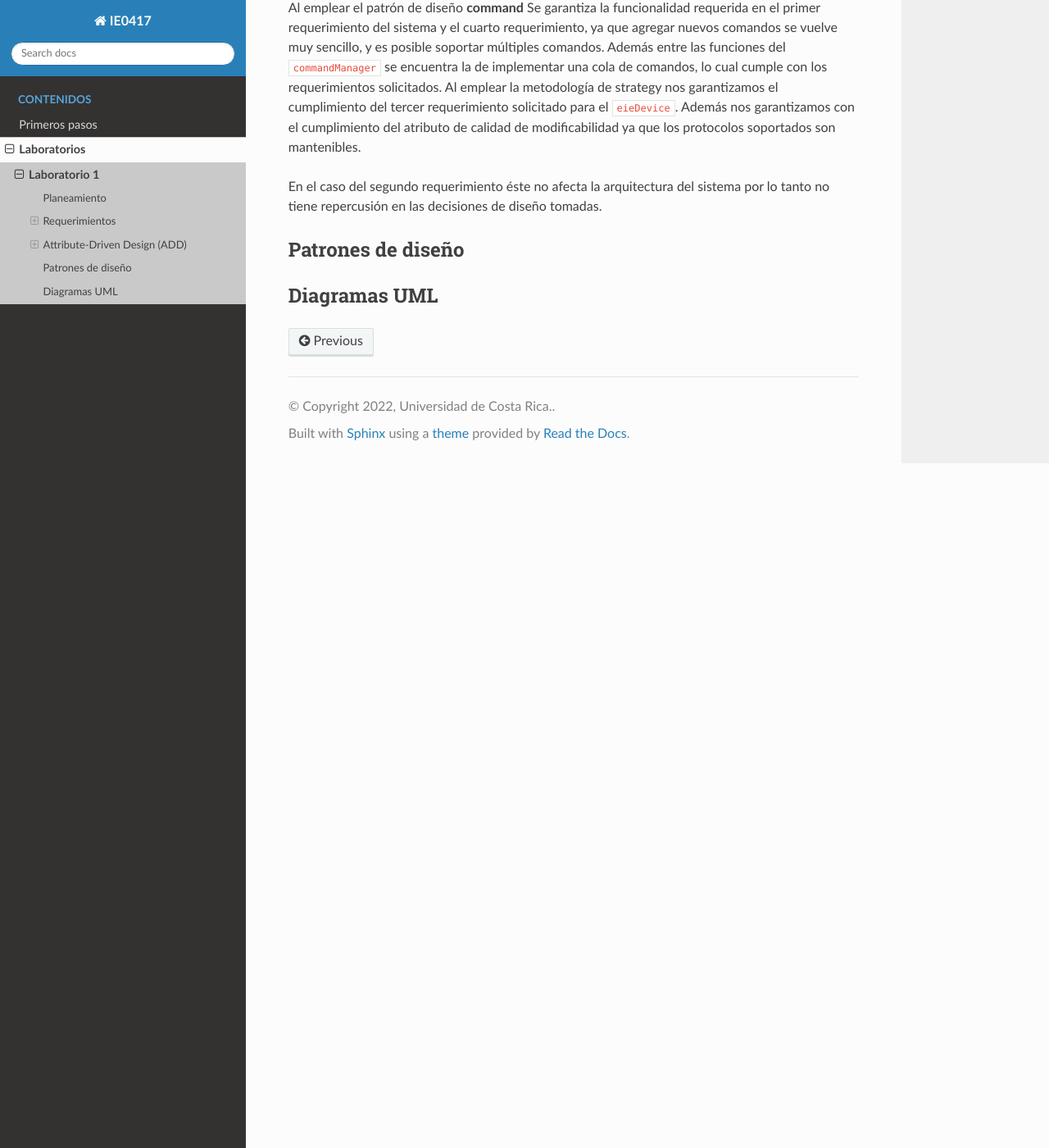
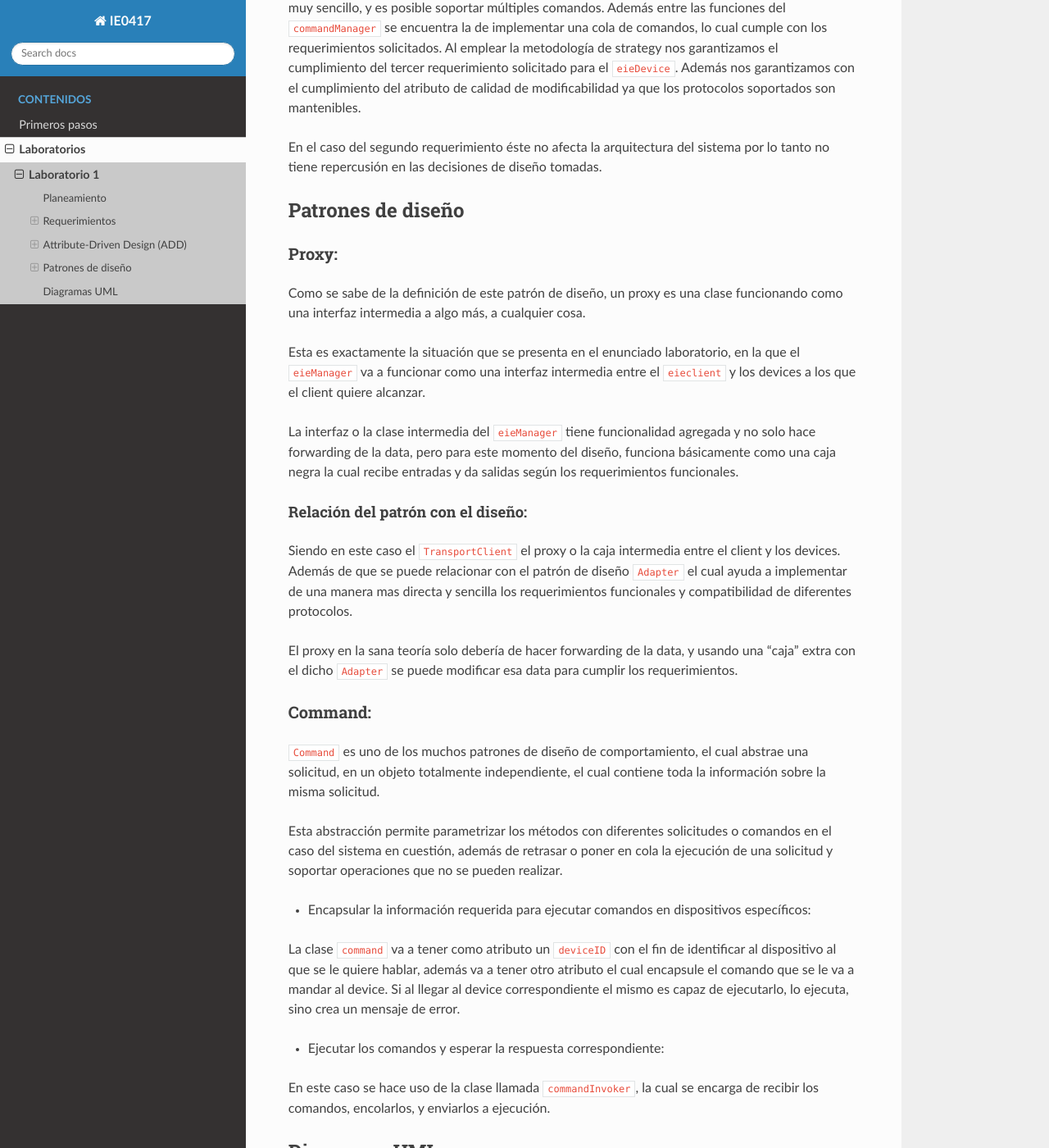
Before and after one commit to gabomora2200/ie0417-B80525, a Sphinx documentation site: the page built from docs/source/labs/lab1/lab1.rst, in a window 1280 px wide and 1400 px high, scrolled down 10689 px. Shown: the whole window at 82% size. Built offline with Sphinx 7.4.7 and the Read the Docs theme 2.0.0, drawn with Linux system fonts in a browser that asks for light colours.

Commit message:
Agregando patrones diseno final

```diff
--- a/docs/source/labs/lab1/lab1.rst
+++ b/docs/source/labs/lab1/lab1.rst
@@ -258,6 +254,36 @@ En el caso del segundo requerimiento éste no afecta la arquitectura del sistema
 Patrones de diseño
 ******************
 
+Proxy:
+======
+
+Como se sabe de la definición de este patrón de diseño, un proxy es una clase funcionando como una interfaz intermedia a algo más, a cualquier cosa.
+
+Esta es exactamente la situación que se presenta en el enunciado laboratorio, en la que el ``eieManager`` va a funcionar como una interfaz intermedia entre el ``eieclient`` y los devices a los que el client quiere alcanzar.
+
+La interfaz o la clase intermedia del ``eieManager`` tiene funcionalidad agregada y no solo hace forwarding de la data, pero para este momento del diseño, funciona básicamente como una caja negra la cual recibe entradas y da salidas según los requerimientos funcionales.
+
+Relación del patrón con el diseño:
+----------------------------------
+
+Siendo en este caso el ``TransportClient`` el proxy o la caja intermedia entre el client y los devices. Además de que se puede relacionar con el patrón de diseño ``Adapter`` el cual ayuda a implementar de una manera mas directa y sencilla los requerimientos funcionales y compatibilidad de diferentes protocolos.
+
+El proxy en la sana teoría solo  debería de hacer forwarding de la data, y usando una "caja" extra con el dicho ``Adapter`` se puede modificar esa data para cumplir los requerimientos.
+
+Command:
+========
+
+``Command`` es uno de los muchos patrones de diseño de comportamiento, el cual abstrae una solicitud, en un objeto totalmente independiente, el cual contiene toda la información sobre la misma solicitud.
+
+Esta abstracción permite parametrizar los métodos con diferentes solicitudes o comandos en el caso del sistema en cuestión, además de retrasar o poner en cola la ejecución de una solicitud y soportar operaciones que no se pueden realizar.
+
+* Encapsular la información requerida para ejecutar comandos en dispositivos específicos:
+
+La clase ``command`` va a tener como atributo un ``deviceID`` con el fin de identificar al dispositivo al que se le quiere hablar, además va a tener otro atributo el cual encapsule el comando que se le va a mandar al device. Si al llegar al device correspondiente el mismo es capaz de ejecutarlo, lo ejecuta, sino crea un mensaje de error.
+
+* Ejecutar los comandos y esperar la respuesta correspondiente:
+
+En este caso se hace uso de la clase llamada ``commandInvoker``, la cual se encarga de recibir los comandos, encolarlos, y enviarlos a ejecución.
 
 Diagramas UML
 *************
```
Also changed, not shown: other parts of docs/source/labs/lab1/lab1.rst (+0 -4 lines).
